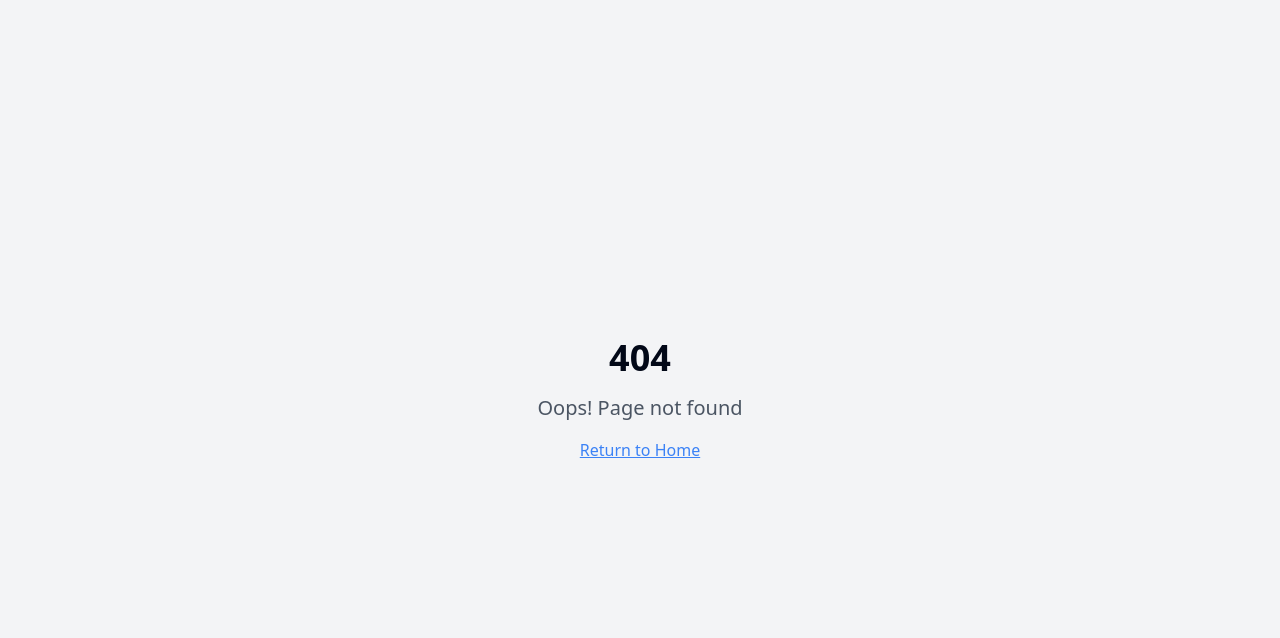
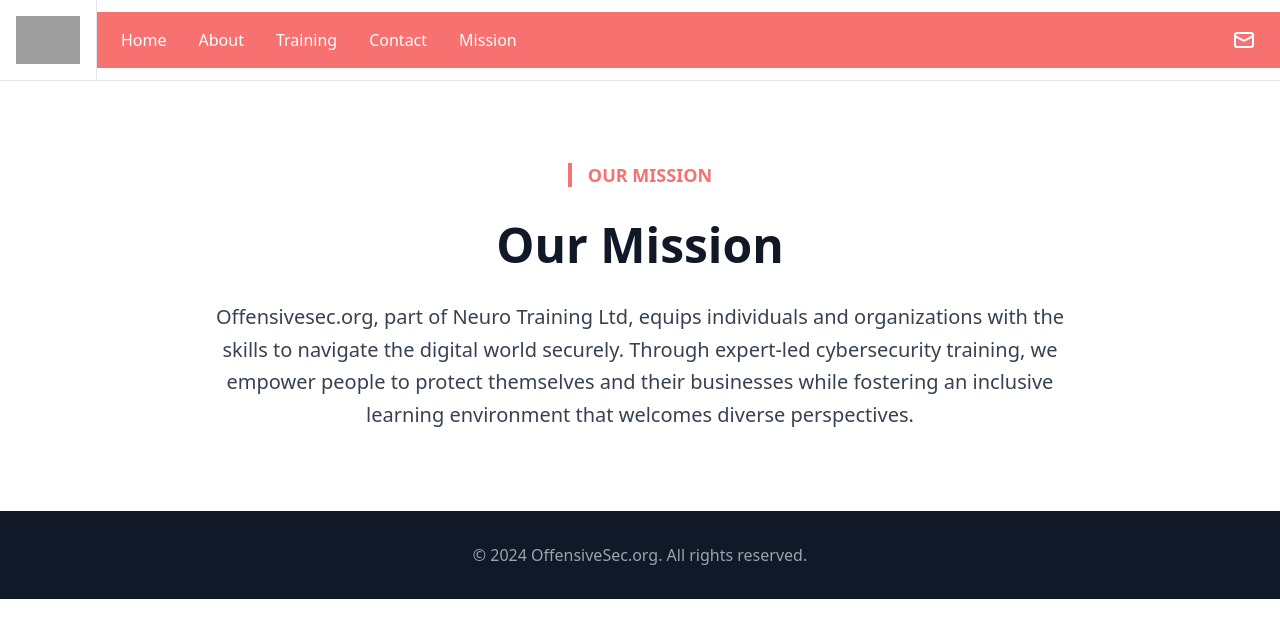
Before and after one commit to kevmilne/neuro-training-academy-shop, a React (Vite) app: page /mission in a window 1280 px wide. Before the commit this address had no page. Shown: the top 638 px of the page. Built offline with nearby package versions, Linux system fonts and the light colour scheme; grey boxes are pictures that could not be loaded.

Commit message:
Refactor: Update navigation and add mission content
- Changed the "Services" link in the navigation to "Training".
- Added a new page for the mission with the provided text content.
- Updated the website's styling to match the existing design.

```diff
--- a/src/App.tsx
+++ b/src/App.tsx
@@ -12,6 +12,7 @@ import CourseInfrastructurePenTesting from "./pages/CourseInfrastructurePenTesti
 import CourseRedTeaming from "./pages/CourseRedTeaming";
 import CourseICSTesting from "./pages/CourseICSTestin";
 import Instructors from "./pages/Instructors";
+import Mission from "./pages/Mission";
 
 const queryClient = new QueryClient();
 
@@ -29,6 +30,7 @@ const App = () => (
           <Route path="/courses/red-teaming" element={<CourseRedTeaming />} />
           <Route path="/courses/ics-testing" element={<CourseICSTesting />} />
           <Route path="/instructors" element={<Instructors />} />
+          <Route path="/mission" element={<Mission />} />
           {/* ADD ALL CUSTOM ROUTES ABOVE THE CATCH-ALL "*" ROUTE */}
           <Route path="*" element={<NotFound />} />
         </Routes>
--- a/src/components/Header.tsx
+++ b/src/components/Header.tsx
@@ -28,9 +28,9 @@ const Header = () => {
               <nav className="hidden md:flex items-center space-x-8 py-4">
                 <a href="/#home" className="text-white hover:text-red-200 transition-colors font-medium">Home</a>
                 <a href="/#about" className="text-white hover:text-red-200 transition-colors font-medium">About</a>
-                <a href="/#services" className="text-white hover:text-red-200 transition-colors font-medium">Services</a>
+                <a href="/#services" className="text-white hover:text-red-200 transition-colors font-medium">Training</a>
                 <a href="/#contact" className="text-white hover:text-red-200 transition-colors font-medium">Contact</a>
-                <a href="/#mission" className="text-white hover:text-red-200 transition-colors font-medium">Mission</a>
+                <Link to="/mission" className="text-white hover:text-red-200 transition-colors font-medium">Mission</Link>
               </nav>
 
               {/* Mobile Menu Button */}
@@ -57,9 +57,9 @@ const Header = () => {
                 <div className="flex flex-col space-y-3">
                   <a href="/#home" className="text-white hover:text-red-200 transition-colors font-medium">Home</a>
                   <a href="/#about" className="text-white hover:text-red-200 transition-colors font-medium">About</a>
-                  <a href="/#services" className="text-white hover:text-red-200 transition-colors font-medium">Services</a>
+                  <a href="/#services" className="text-white hover:text-red-200 transition-colors font-medium">Training</a>
                   <a href="/#contact" className="text-white hover:text-red-200 transition-colors font-medium">Contact</a>
-                  <a href="/#mission" className="text-white hover:text-red-200 transition-colors font-medium">Mission</a>
+                  <Link to="/mission" className="text-white hover:text-red-200 transition-colors font-medium">Mission</Link>
                 </div>
               </nav>
             )}
--- /dev/null
+++ b/src/pages/Mission.tsx
@@ -0,0 +1,38 @@
+
+import Header from "@/components/Header";
+import Footer from "@/components/Footer";
+
+const Mission = () => {
+  return (
+    <div className="min-h-screen bg-white">
+      <Header />
+
+      <section className="bg-white py-20">
+        <div className="container mx-auto px-6">
+          <div className="max-w-4xl mx-auto text-center">
+            <div className="mb-8">
+              <span className="text-red-400 font-bold text-lg border-l-4 border-red-400 pl-4">
+                OUR MISSION
+              </span>
+            </div>
+
+            <h1 className="text-4xl md:text-5xl font-bold text-gray-900 mb-8 leading-tight">
+              Our Mission
+            </h1>
+
+            <p className="text-xl text-gray-700 leading-relaxed">
+              Offensivesec.org, part of Neuro Training Ltd, equips individuals and organizations
+              with the skills to navigate the digital world securely. Through expert-led
+              cybersecurity training, we empower people to protect themselves and their businesses
+              while fostering an inclusive learning environment that welcomes diverse perspectives.
+            </p>
+          </div>
+        </div>
+      </section>
+
+      <Footer />
+    </div>
+  );
+};
+
+export default Mission;
```
